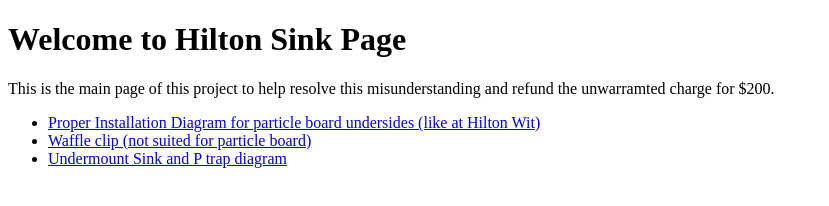
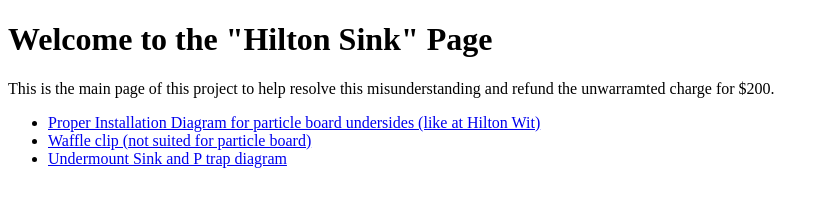
Before and after one commit to SimileMedia/HiltonSink, a plain HTML site: page index.html in a window 1280 px wide. Shown: the whole page, without its empty margins (0-829 px from the left). Drawn offline with Linux system fonts and the light colour scheme.

Commit message:
Update index.html small typo fixed

```diff
--- a/index.html
+++ b/index.html
@@ -6,7 +6,7 @@
     <title>Hilton Sink</title>
 </head>
 <body>
-    <h1>Welcome to Hilton Sink Page</h1>
+    <h1>Welcome to the "Hilton Sink" Page</h1>
     <p>This is the main page of this project to help resolve this misunderstanding and refund the unwarramted charge for $200.</p>
     <ul>
         <li><a href="properinstallationdiagram.html">Proper Installation Diagram for particle board undersides (like at Hilton Wit)</a></li>
```
